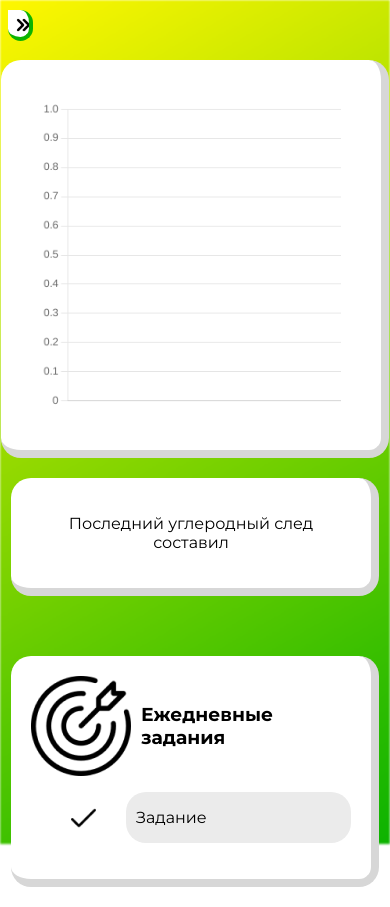
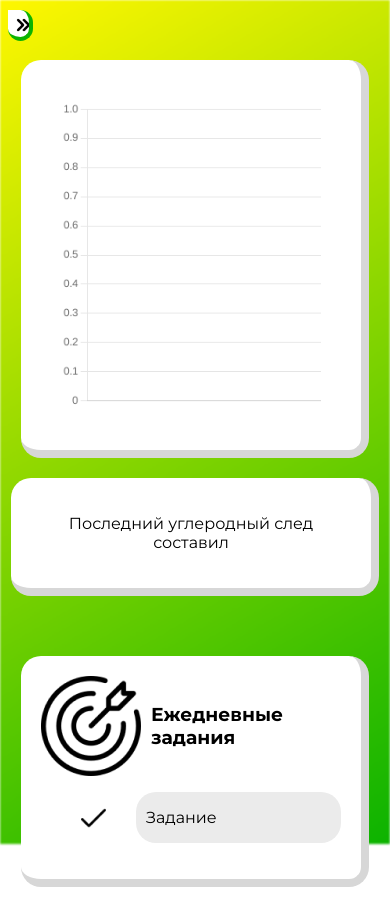
Before and after one commit to Moroz-Evgeny/hahaton, a Flask app: page /main in a window 390 px wide. Run offline with Flask 3, Linux system fonts and the light colour scheme; the visitor is signed in with stand-in values (Sample User, id 1); some libraries are stand-ins or nearby versions.

Commit message:
kokokokoko

```diff
--- a/app/static/script.js
+++ b/app/static/script.js
@@ -53,8 +53,8 @@ function MouseOver() {
 		document.getElementById("menu_id").style.height= "76%";
 	}
 	if (window.screen.availWidth <= 375) {
-		document.getElementById("menu_id").style.height= "95%";
-		document.getElementById("menu_id").style.width= "95%";
+		document.getElementById("menu_id").style.height= "70%";
+		document.getElementById("menu_id").style.width= "70%";
 	}
 	if (window.screen.availWidth <= 414) {
 		document.getElementById("menu_id").style.height= "75%";
--- a/app/static/style.css
+++ b/app/static/style.css
@@ -273,7 +273,7 @@ form {
 	background-color: #fff;
 	padding: 20px;
 	border-radius: 20px;
-	max-width: 600px;
+	width: 550px;
 	border-bottom: solid #D7D7D7;
 	border-right: solid #d7d7d7;
 	border-width: 8px;
@@ -281,6 +281,7 @@ form {
 }
 .diagramm canvas {
 	padding: 20px;
+	width: 570px;
 }
 
 
@@ -426,7 +427,7 @@ input[type="file"] {
 	}
 }
 
-@media screen and (max-width: 415px) {
+@media screen and (max-width: 431px) {
 	.menu_container {
 		position:fixed;
 		width: 4%;
@@ -435,68 +436,27 @@ input[type="file"] {
 		border-width: 4px;
 	}
 
+	.diagramm canvas {
+		width: 300px;
+	}
+
 	.diagramm {
-		max-width: 320px;
+		width: 300px;
 	}
 	.dailyTab {
-		margin-top: 0px;
-		max-width: 320px;
+		max-width: 300px;
 		margin: auto;
-		margin-bottom: 20px;
+	}
+
+	#exit {
+		margin-bottom: 12px;
+		position: absolute;
+		bottom: 0;
+		right: 10px;
 	}
 
 	.carbon__ {
-		max-width: 320px;
-		margin: auto;
-	}
-
-	.diag{
-		padding-top: 10px;
-	}
-
-	.prof_card {
-		flex-direction: column;
-		max-width: 3100px;
-
-	}
-
-	.prof {
-		align-items: center;
-		justify-content: center;
-		padding-top: 50px;
-	}
-
-	.new {
-		margin-left: 76px;
-	}
-
-	.prof_text {
-		margin-left: 50px;
-	}
-}
-
-@media screen and (max-width: 394px) {
-	.menu_container {
-		position:fixed;
-		width: 4%;
-		height: 2%;
-		margin: 10px 0 0 10px ;
-		border-width: 4px;
-	}
-
-	.diagramm {
-		max-width: 320px;
-	}
-	.dailyTab {
-		margin-top: 0px;
-		max-width: 320px;
-		margin: auto;
-		margin-bottom: 20px;
-	}
-
-	.carbon__ {
-		max-width: 320px;
-		margin: auto;
+		max-width: 300px;
 	}
 
 	.diag{
@@ -524,6 +484,70 @@ input[type="file"] {
 	}
 }
 
+@media screen and (max-width: 394px) {
+	.menu_container {
+		position:fixed;
+		width: 6%;
+		height: 3%;
+		margin: 10px 0 0 10px ;
+		border-width: 4px;
+		z-index: 10000;
+	}
+
+	.diagramm {
+		width: 300px;
+		margin: auto;
+		margin-bottom: 20px;
+	}
+	.dailyTab {
+		margin-top: 0px;
+		max-width: 300px;
+		margin: auto;
+		margin-bottom: 20px;
+	}
+
+	.carbon__ {
+		max-width: 320px;
+		margin: auto;
+	}
+
+	.diag{
+		padding-top: 10px;
+	}
+
+	.prof_card {
+		flex-direction: column;
+		max-width: 310px;
+		padding: 40px;
+		margin-left: 25px;
+
+
+	}
+
+	#exit {
+		margin-bottom: 12px;
+		position: absolute;
+		bottom: 0;
+		right: 10px;
+	}
+
+	.prof {
+		position: relative;
+		align-items: center;
+		justify-content: center;
+		padding-top: 50px;
+
+	}
+
+	.new {
+		margin-left: 50%;
+	}
+
+	.prof_text {
+		margin-left: 50px;
+	}
+}
+
 @media screen and (max-width: 531px) {
 	.menu_container {
 		position:fixed;
@@ -544,7 +568,6 @@ input[type="file"] {
 		margin: auto;
 		margin-bottom: 20px;
 	}
-
 
 	.carbon__ {
 		width: 400px;
```
